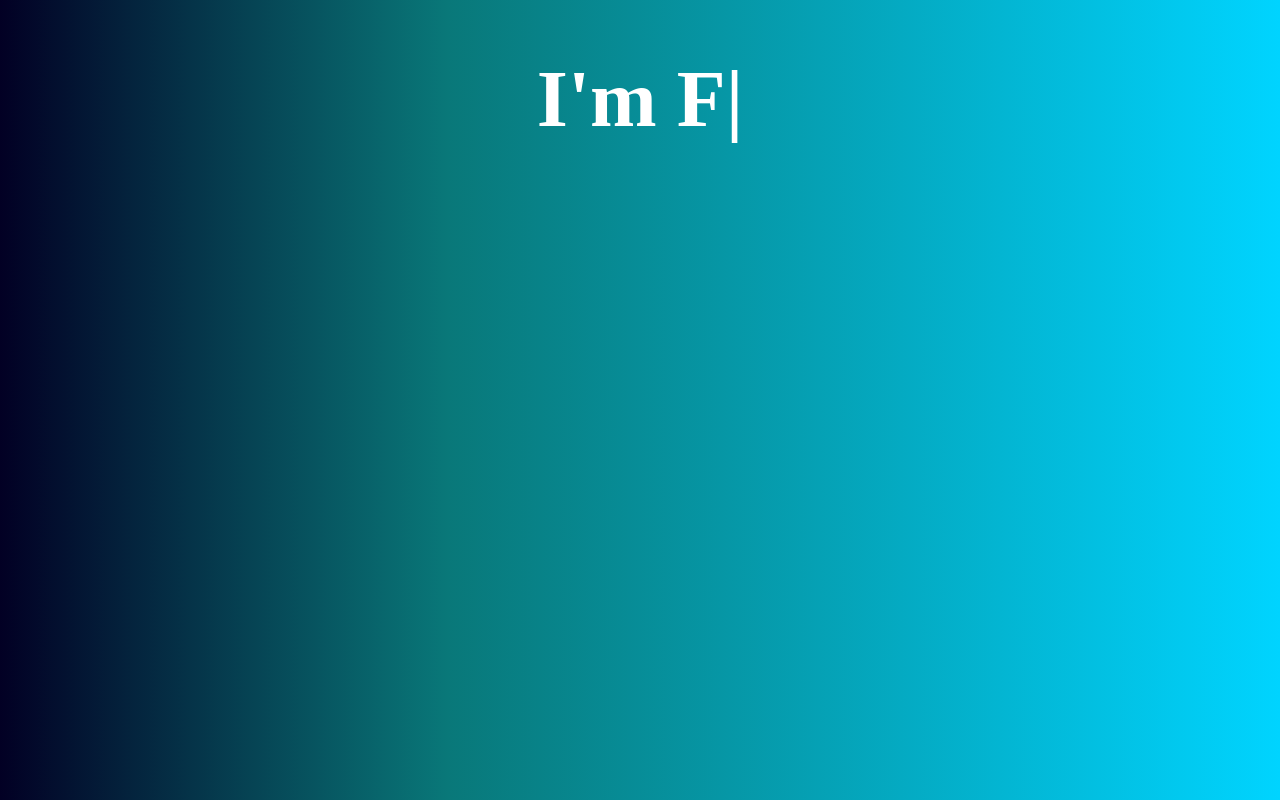
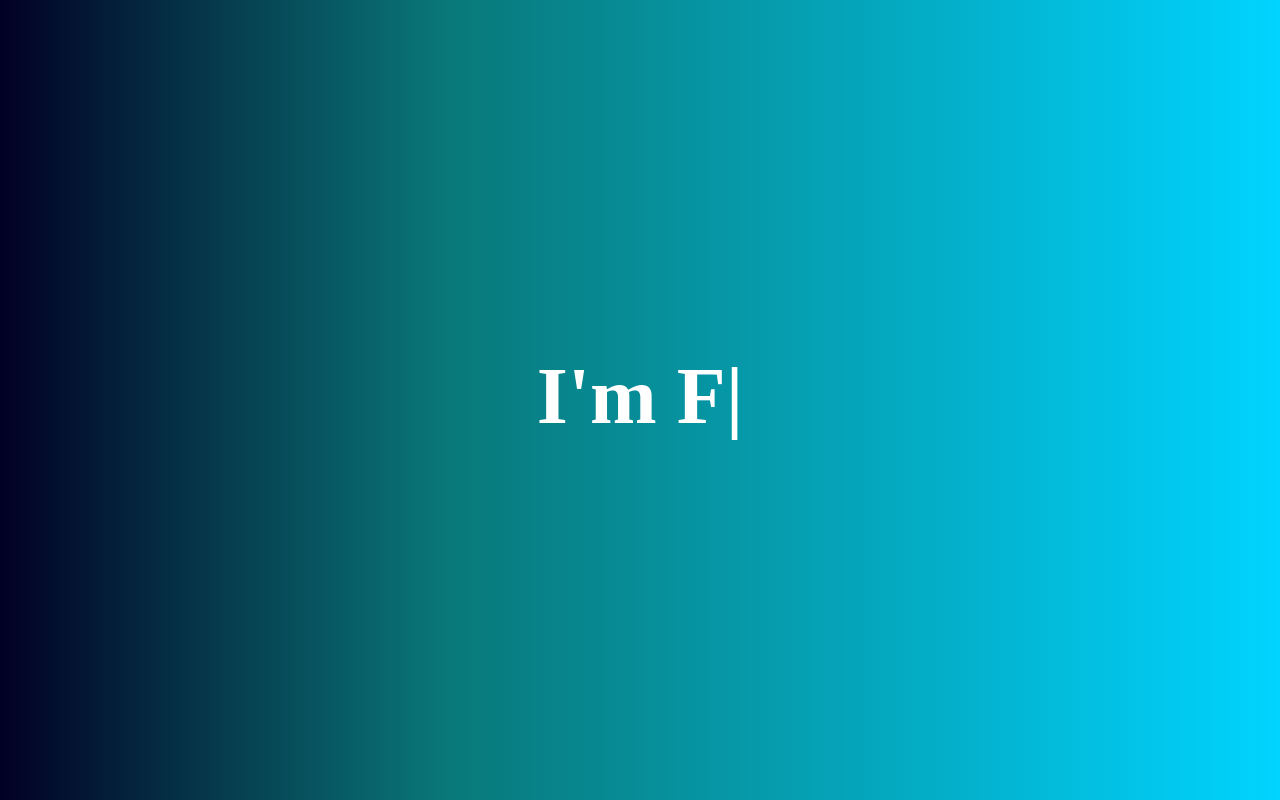
Before and after one commit to AhmadRaza9/typing-text, a plain HTML site: page index.html in a window 1280 px wide. Drawn offline with Linux system fonts and the light colour scheme.

Commit message:
update styling

```diff
--- a/style.css
+++ b/style.css
@@ -1,9 +1,13 @@
 body {
     background: rgb(2, 0, 36);
     background: linear-gradient(90deg, rgba(2, 0, 36, 1) 0%, rgba(9, 120, 121, 1) 35%, rgba(0, 212, 255, 1) 100%);
+    display: flex;
+    justify-content: center;
+    align-items: center;
+    height: calc(100vh - 24px);
 }
 
-h1{
+h1 {
     font-size: 5em;
     text-align: center;
     color: #fff;
```
